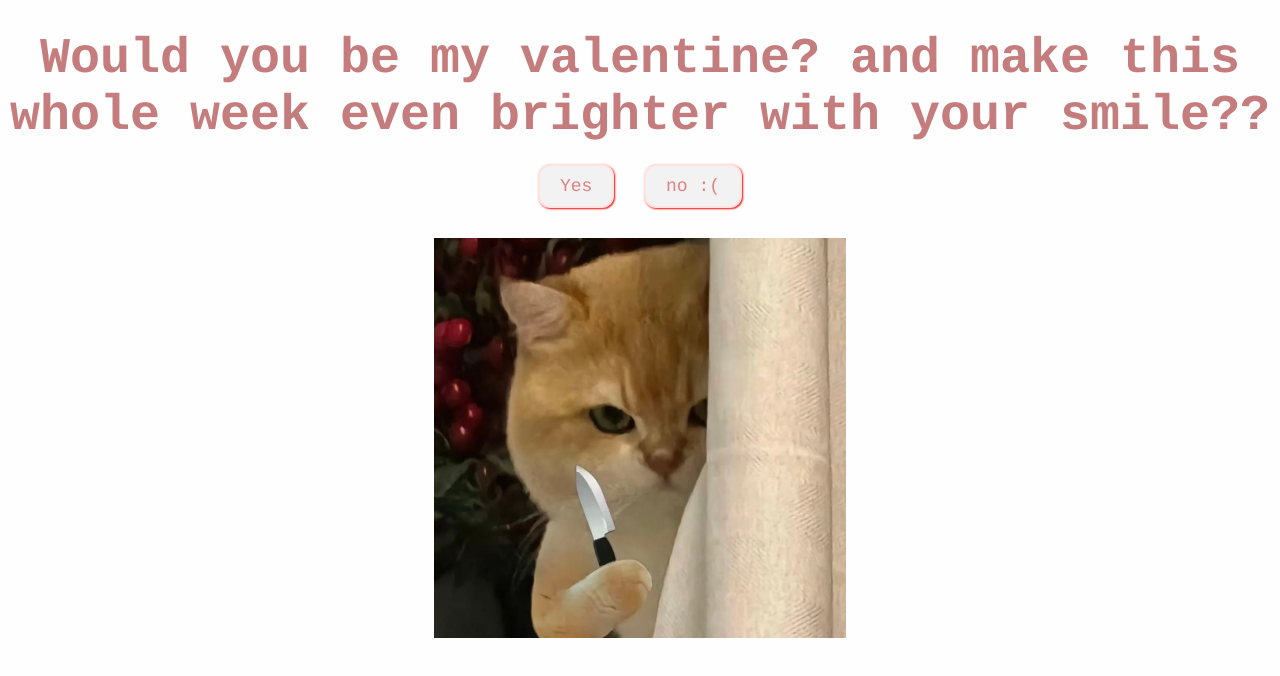
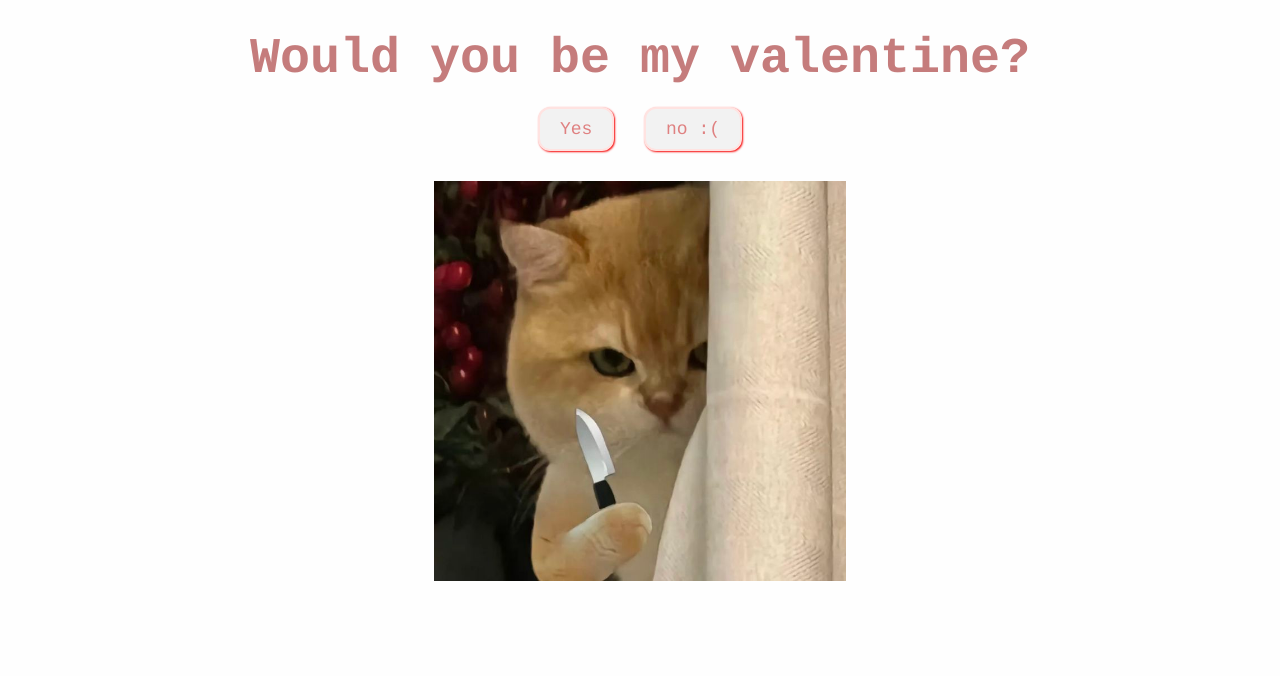
Before and after one commit to shlokkakde/askValentine, a plain HTML site: page index.html in a window 1280 px wide. Drawn offline with Linux system fonts and the light colour scheme.

Commit message:
Update index.html

```diff
--- a/index.html
+++ b/index.html
@@ -8,8 +8,7 @@
 
   </head>
   <body>
-    <div id="valentineQuestion"><b>Would you be my valentine? and make this whole week even brighter with your smile??
-
+    <div id="valentineQuestion"><b>Would you be my valentine?
 </b></div>
     <button class="answerButton" onclick="location.href='thankyou.html'">
       Yes
```
